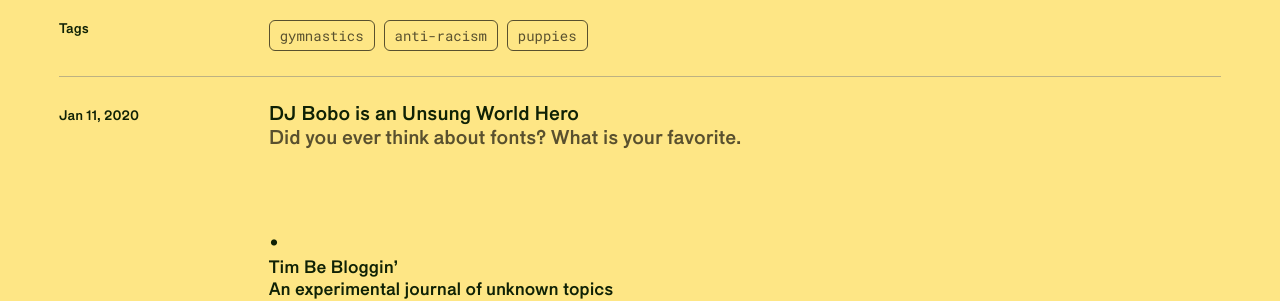
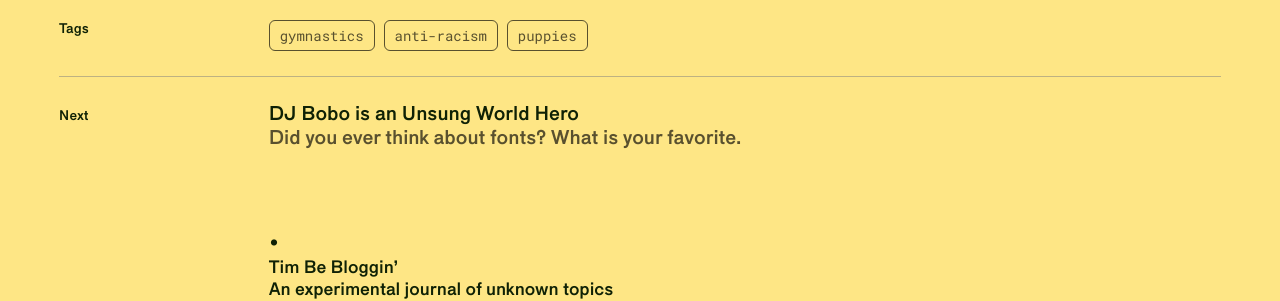
Before and after one commit to timtimtimtimofficial/composition-deduction, a Jekyll site: the page built from _posts/2020-01-11-im-a-cucumber.html, in a window 1280 px wide. Shown: the part 1470-1771 px from the top of the page. Built offline with Jekyll 4.4.1, drawn with Linux system fonts in a browser that asks for light colours.

Commit message:
fix "next" back to how it was

```diff
--- a/_layouts/post.html
+++ b/_layouts/post.html
@@ -42,8 +42,8 @@ layout: default
   <a href="{{ page.next.url }}">
     <div class="row mx-1 post-link">
       <div class="col-4 col-md-3 offset-md-1 offset-lg-0 col-lg-2 pt-4 pb-3 pl-0 post-list-rule">
-        {%- assign date_format = "%b %-d, %Y" -%}
-          <span class="post-date">{{ page.date | date: date_format }}</span>      </div>
+          <span class="post-date">Next</span>
+      </div>
       <div class="col-8 col-md-7 col-lg-10 pt-4 pb-2 pr-0 pl-lg-3 post-list-rule">
         <h3>
           {{ page.next.title | escape }}<br>
```
Also changed, not shown: 4 other files.
